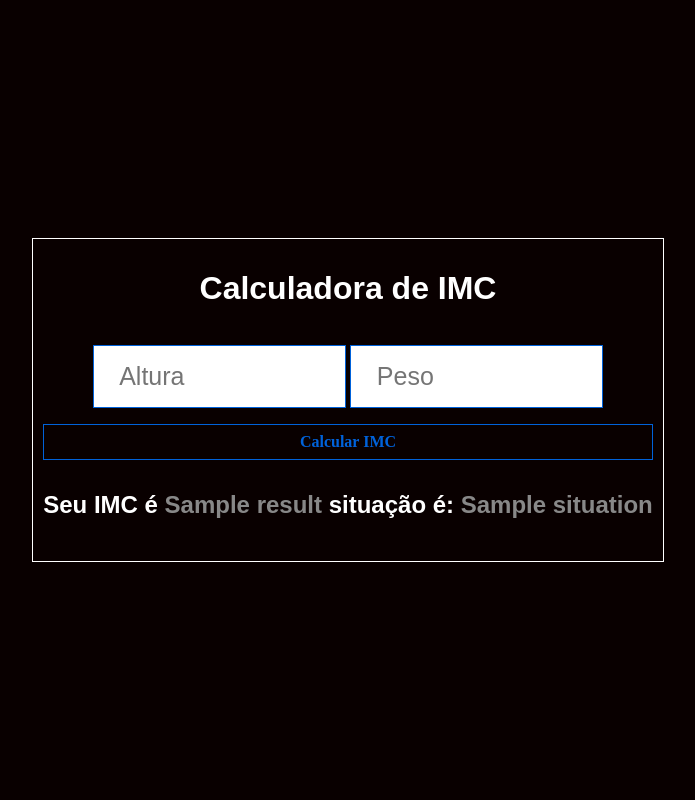
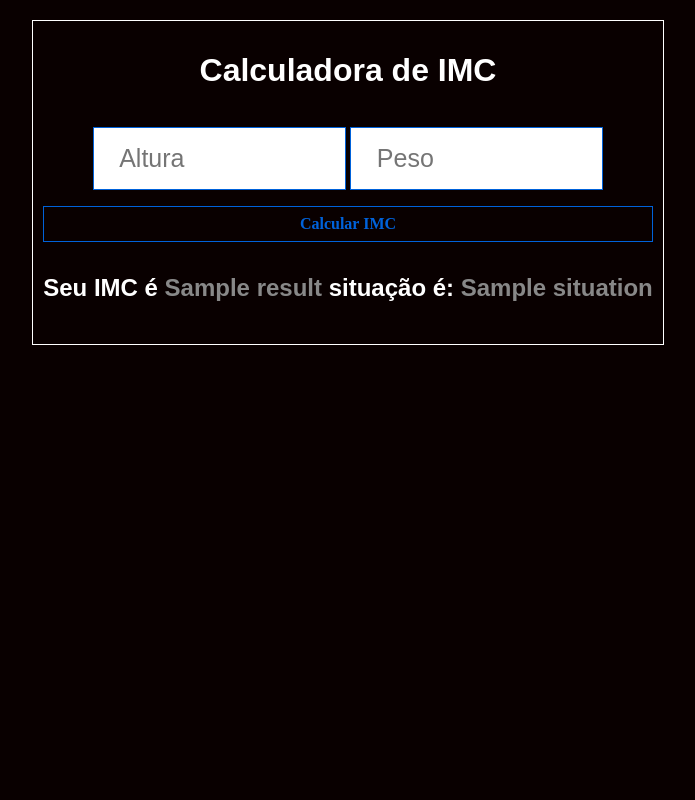
Before and after one commit to evertonccarvalho/Anhanguera, a Flask app: template api/templates/index.html in a window 1280 px wide. Shown: the whole page, without its empty margins (292-987 px from the left). Run offline with Flask 3, Linux system fonts and the light colour scheme; the template is opened without the code that fills it: most values are stand-ins (such as "Sample title", 1, 10 or a date in 2020).

Commit message:
100% body

```diff
--- a/api/static/css/style.css
+++ b/api/static/css/style.css
@@ -7,7 +7,7 @@ body {
   display: flex;
   justify-content: center;
   align-items: center;
-  height: 100vh;
+  height: 100%;
 }
 .mainContainer {
   display: flex;
```
